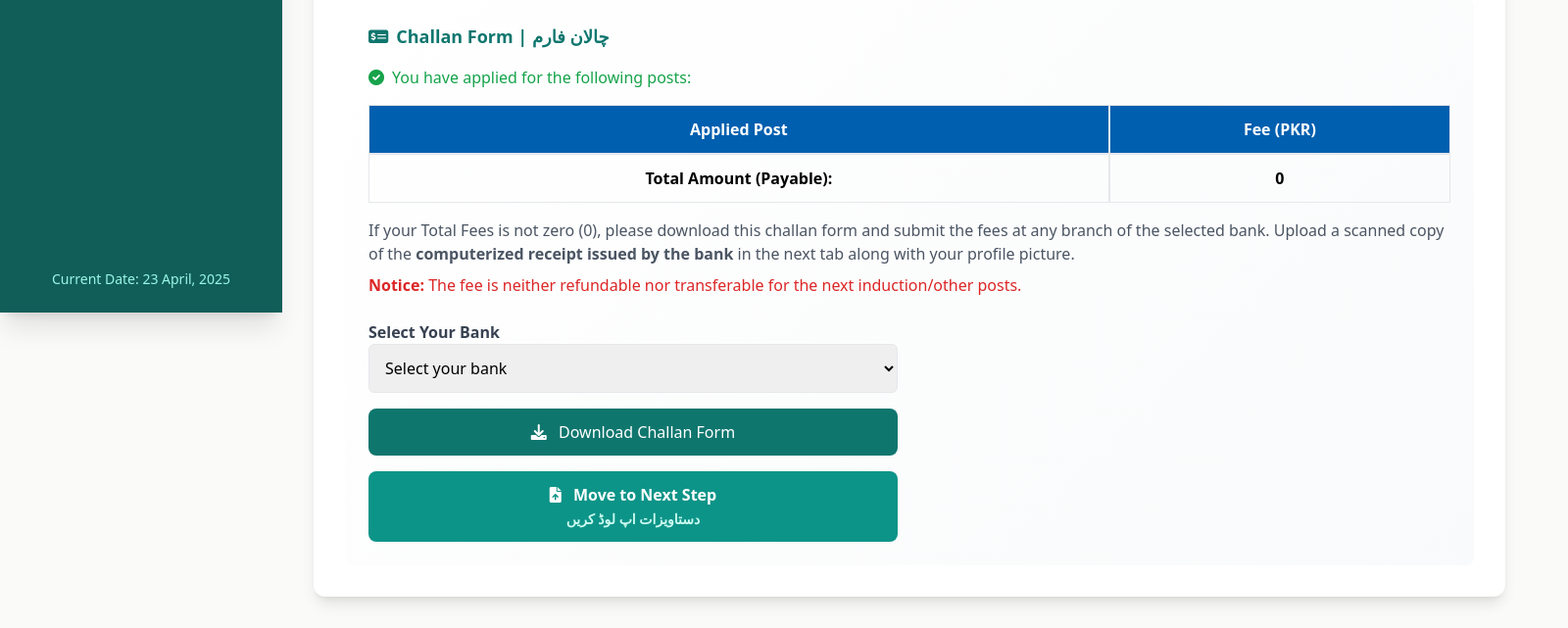
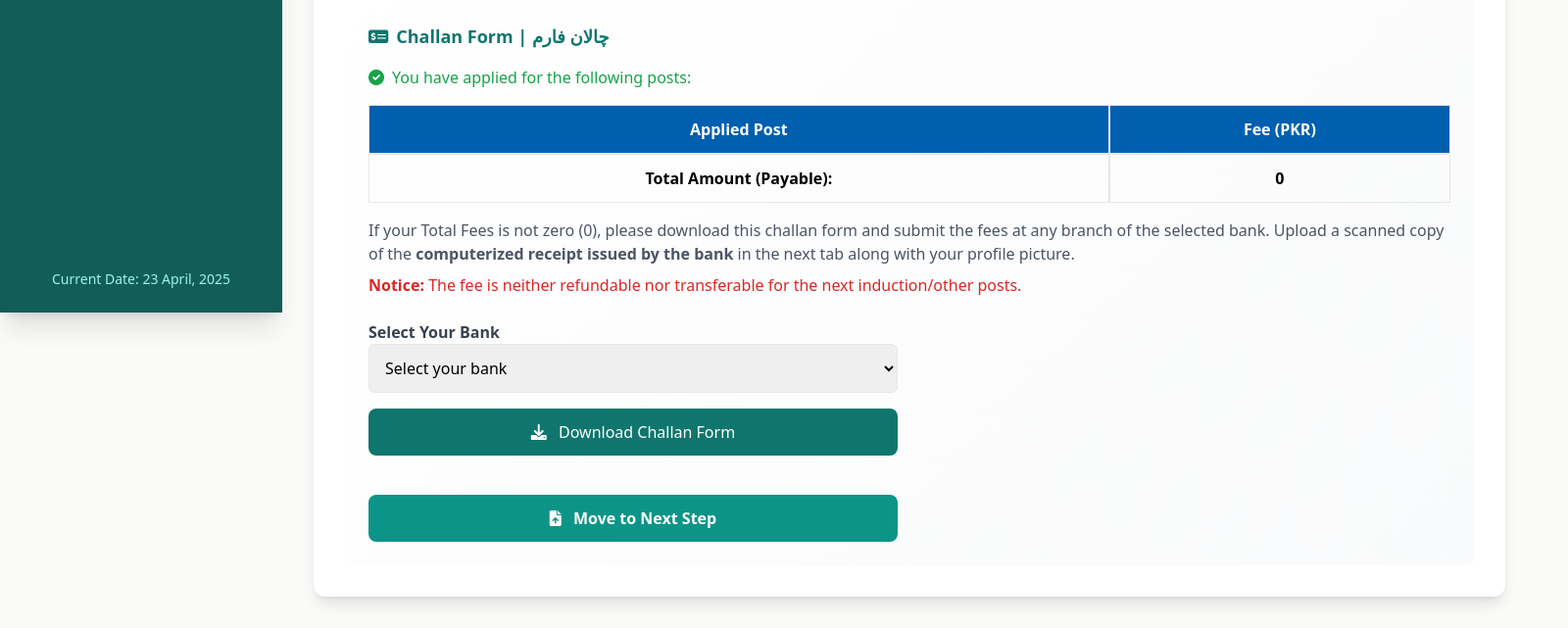
Before and after one commit to inductionportal123/induction, a PHP site: page /challan.php in a window 1600 px wide. Shown: the part 481-1122 px from the top of the page at 98% size. Run offline with PHP 8.4, Linux system fonts and the light colour scheme; the visitor is signed in with stand-in values (Sample User, id 1); tables that the repository leaves empty or names only in its code hold one stand-in row (values such as "Sample post"); grey boxes marked "Sample" are stand-in pictures; some libraries are stand-ins or nearby versions.

Commit message:
changes on challan page t

```diff
--- a/challan.php
+++ b/challan.php
@@ -148,12 +148,18 @@ if (isset($_SESSION['u_name'], $_SESSION['u_id'])) {
                                         <button type="submit" class="mt-4 px-6 py-3 bg-teal-700 text-white rounded-lg hover:bg-teal-600 transition-all w-full">
                                             <i class="fas fa-download mr-2"></i> Download Challan Form
                                         </button>
-                                        <!-- Move Next Button -->
-        <a href="documents.php" class="mt-4 block px-6 py-3 bg-teal-600 text-white rounded-lg hover:bg-teal-700 transition-all w-full text-center font-semibold nav-tab <?php echo $current_page === 'documents.php' ? 'active' : ''; ?>">
+
+                                    </form>
+                                </div>
+                            </div>
+
+                             <!-- Bank Selection and Download -->
+                             <div class="mt-6 grid grid-cols-1 md:grid-cols-2 gap-6">
+                                <div>
+                                   <!-- Move Next Button -->
+        <a href="documents.php" class="mt-4 block px-6 py-3 bg-teal-600 text-white rounded-lg hover:bg-teal-700 transition-all w-full text-center font-semibold nav-tab ">
             <i class="fas fa-file-upload mr-2"></i> Move to Next Step<br>
-            <span class="text-sm <?php echo $current_page === 'documents.php' ? 'text-teal-200' : 'text-teal-100'; ?>">دستاویزات اپ لوڈ کریں</span>
         </a>
-                                    </form>
                                 </div>
                             </div>
                 <?php
```
